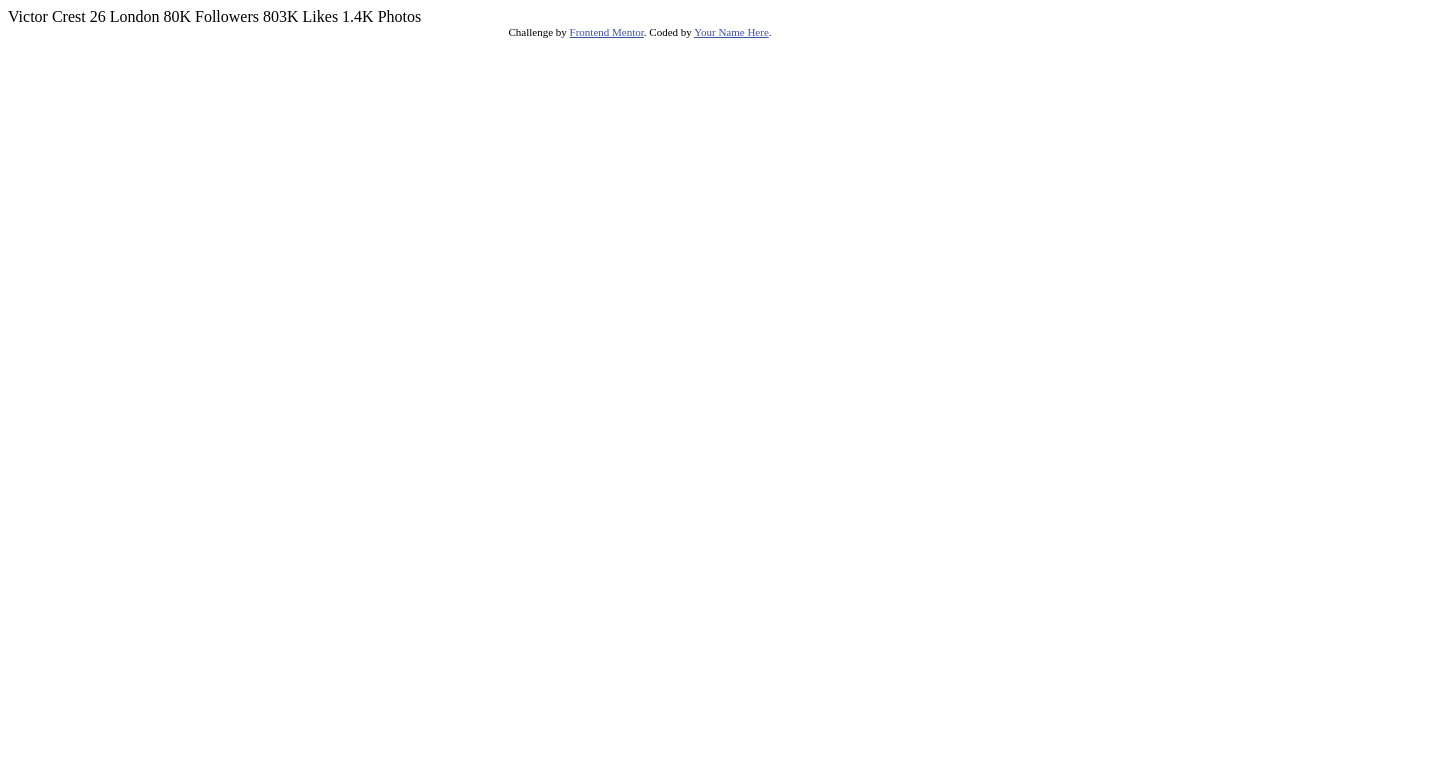
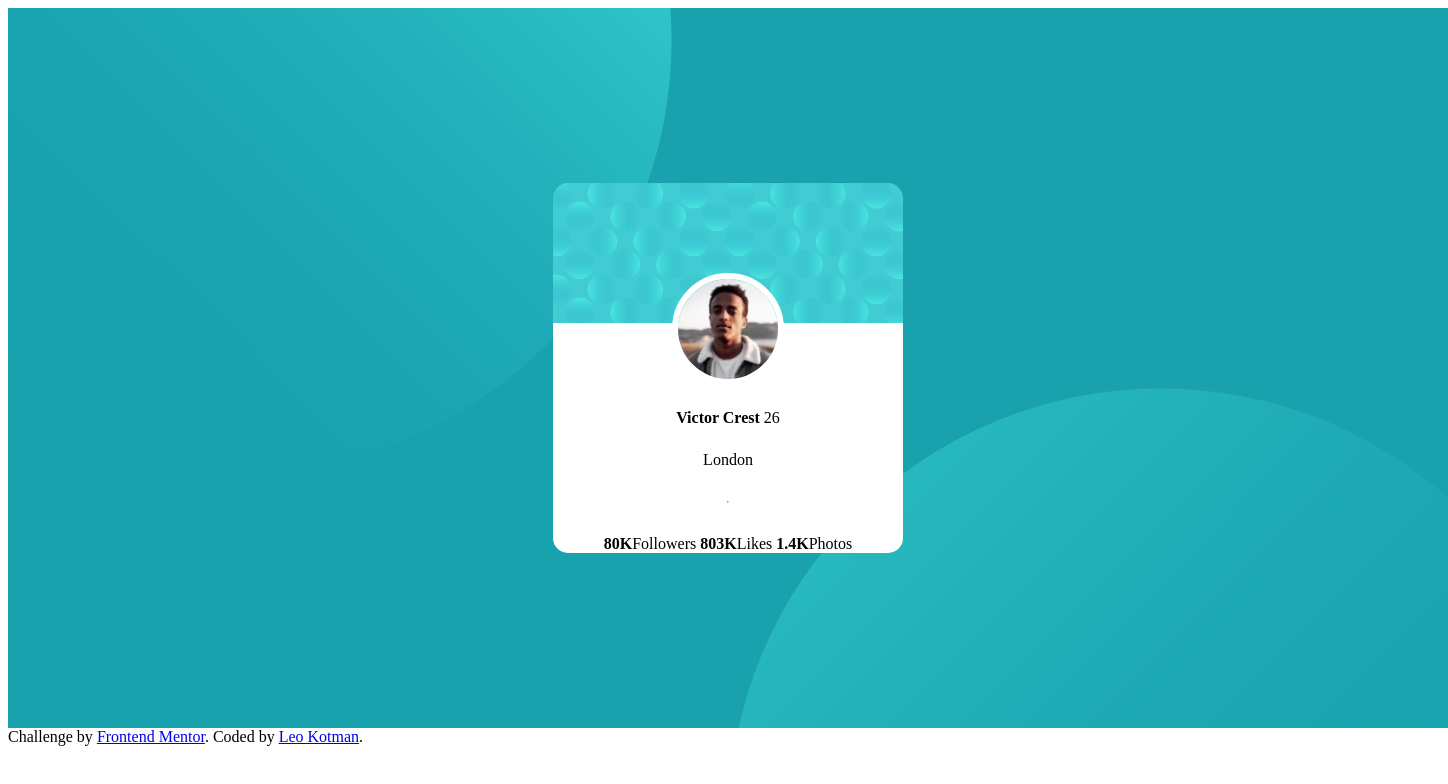
Before and after one commit to leokotman/profile_card, a plain HTML site: page index.html in a window 1280 px wide. Shown: the whole page, 1448 px wide, since content can reach past the window. Drawn offline with Linux system fonts and the light colour scheme.

Commit message:
background done
+ started card

```diff
--- a/index.html
+++ b/index.html
@@ -2,34 +2,31 @@
 <html lang="en">
 <head>
   <meta charset="UTF-8">
-  <meta name="viewport" content="width=device-width, initial-scale=1.0"> <!-- displays site properly based on user's device -->
+  <meta name="viewport" content="width=device-width, initial-scale=1.0">
 
-  <link rel="icon" type="image/png" sizes="32x32" href="./images/favicon-32x32.png">
+  <link rel="icon" type="image/png" sizes="32x32" href="images/favicon-32x32.png">
+  <link rel="stylesheet" href="style.css">
 
   <title>Frontend Mentor | Profile card component</title>
-
-  <!-- Feel free to remove these styles or customise in your own stylesheet 👍 -->
-  <style>
-    .attribution { font-size: 11px; text-align: center; }
-    .attribution a { color: hsl(228, 45%, 44%); }
-  </style>
 </head>
 <body>
-  Victor Crest
-  26
-  London
+  <section class="container">
+    <article class="card">
+      <img class="profile-photo" src="images/image-victor.jpg" alt="profile photo face" width="100" height="100">
+      <span><strong>Victor Crest</strong> 26</span>
+      <span>London</span>
+      <hr>
+      <div class="card-bottom">
+        <span class="card-item"><strong>80K</strong>Followers</span>
+        <span class="card-item"><strong>803K</strong>Likes</span>
+        <span class="card-item"><strong>1.4K</strong>Photos</span>
+      </div>
+    </article>
+  </section>
 
-  80K
-  Followers
-
-  803K
-  Likes
-
-  1.4K
-  Photos
   <div class="attribution">
     Challenge by <a href="https://www.frontendmentor.io?ref=challenge" target="_blank">Frontend Mentor</a>.
-    Coded by <a href="#">Your Name Here</a>.
+    Coded by <a href="#">Leo Kotman</a>.
   </div>
 </body>
 </html>
--- /dev/null
+++ b/style.css
@@ -0,0 +1,30 @@
+.container {
+    display: flex;
+    align-items: center;
+    width: 1440px;
+    height: 720px;
+    background-color: hsl(185, 75%, 39%);
+    background-image: url(images/bg-pattern-top.svg), url(images/bg-pattern-bottom.svg);
+    background-position: -200px -400px, 720px 380px;
+    background-repeat: no-repeat;
+    background-size: 60%;
+    background-origin: content-box;
+}
+.card {
+    border-radius: 15px;
+    box-sizing: border-box;
+    display: flex;
+    flex-direction: column;
+    align-items: center;
+    justify-content: space-between;
+    padding-top: 90px;
+    width: 350px;
+    min-height: 370px;
+    margin: auto;
+    background: url(images/bg-pattern-card.svg) no-repeat top;
+    background-color: #fff;
+}
+.profile-photo {
+    border: 6px solid #fff;
+    border-radius: 50%;
+}
```
Also changed, not shown: 1 other file.
